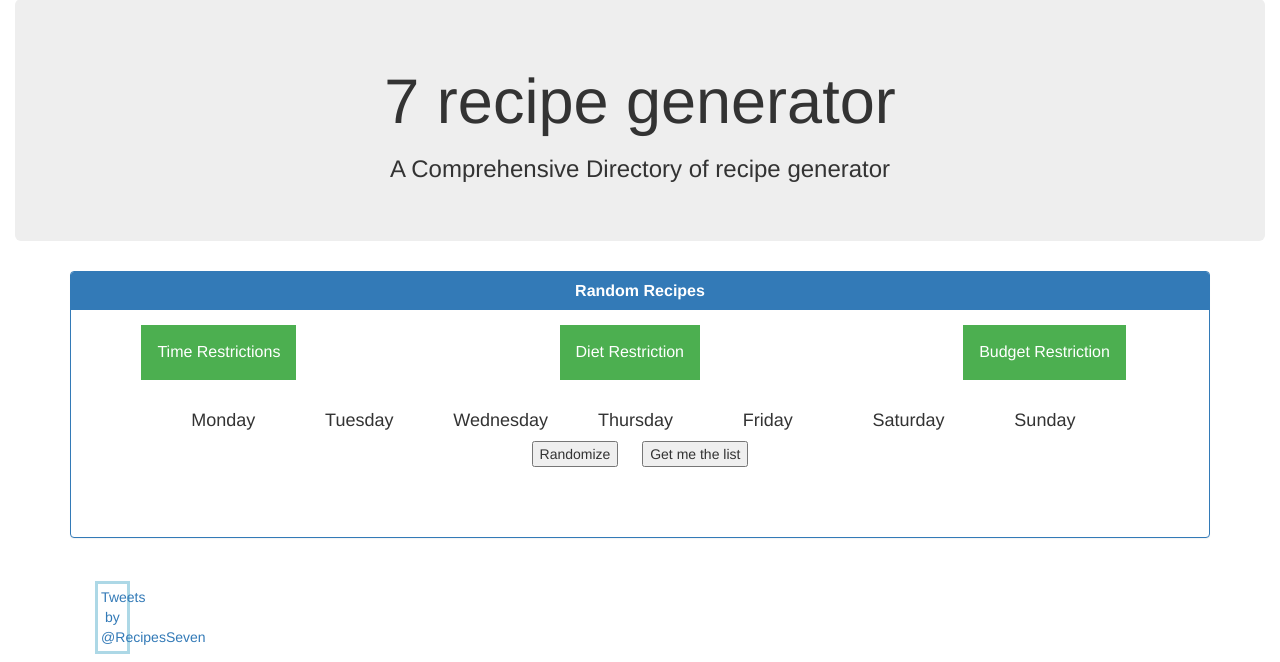
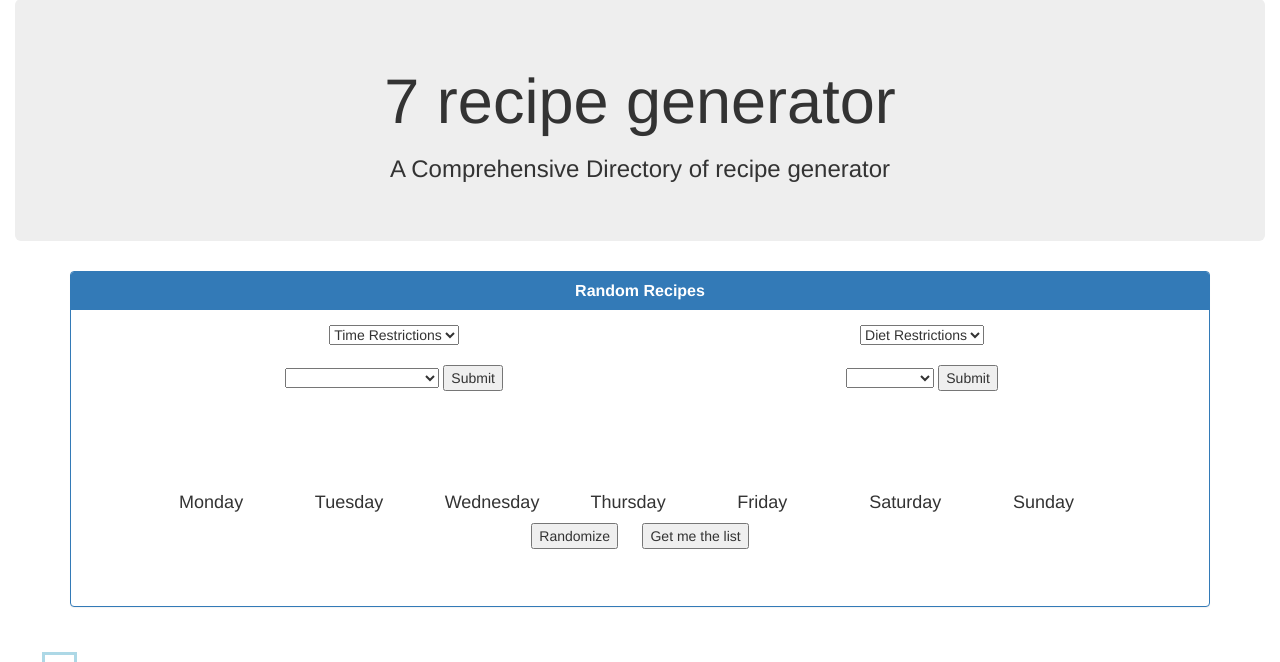
Before and after one commit to williamavasquez/backstreetboys, a PHP site: page / in a window 1280 px wide. Shown: the part 73-735 px from the top of the page. Run offline with PHP 8.4, Linux system fonts and the light colour scheme; some libraries are stand-ins or nearby versions.

Commit message:
new restricion options changed JS and CSS towards the buttons

```diff
--- a/index.html
+++ b/index.html
@@ -53,32 +53,32 @@
             </div>
             <div class="panel-body">
                 <!-- drop down menu section -->
-                <div class="dropdownMenu">
-                    <div class="timedropdown">
-                        <button onclick="myTimeFunction()" class="timeBtn">Time Restrictions</button>
-                            <div id="timemyDropdown" class="timedropdown-content">
-                                <a href="#home">time</a>
-                                <a href="#about">time</a>
-                                <a href="#contact">time</a>
-                            </div>
-                    </div>
-                    <div class="dietdropdown">
-                        <button onclick="myDietFunction()" class="dietBtn">Diet Restriction</button>
-                            <div id="dietmyDropdown" class="dietdropdown-content">
-                                <a href="#home">diet</a>
-                                <a href="#about">diet</a>
-                                <a href="#contact">diet</a>
-                            </div>
-                    </div>
-                    <div class="budgetdropdown">
-                        <button onclick="myBudgetFunction()" class="budgetBtn">Budget Restriction</button>
-                            <div id="budgetmyDropdown" class="budgetdropdown-content">
-                                <a href="#home">budget</a>
-                                <a href="#about">budget</a>
-                                <a href="#contact">budget</a>
-                            </div>
-                    </div>
-                    <!-- end of drop down menu -->
+
+                <!-- redo drop down menu -->
+
+               <form id='formOne' name="myform"><div align="center">
+               <select name="optone" size="1"
+               onchange="setOptions(document.myform.optone.options[document.myform.optone.selectedIndex].value);">
+               <!-- <option value=" " selected="selected"> </option>  -->
+               <option value="1" selected="selected" >Time Restrictions</option>
+               </select><br /> <br />
+               <select name="opttwo" size="1">
+               <option value=" " selected="selected">Please select one of the options above first</option>
+               </select>
+               <input type="button" name="go" value="Submit">
+               </div></form>
+
+               <form id='formTwo' name="myformtwo"><div align="center">
+               <select name="optoneanother" size="1"
+               onchange="setOptions(document.myformtwo.optoneanother.options[document.myformtwo.optoneanother.selectedIndex].value);">
+               <!-- <option value=" " selected="selected"> </option>  -->
+               <option value="1" selected="selected" >Diet Restrictions</option>
+               </select><br /> <br />
+               <select name="opttwoanother" size="1">
+               <option value=" " selected="selected">Please select one of the options above first</option>
+               </select>
+               <input type="button" name="go" value="Submit">
+               </div></form>
                 </div>
                 <br>
                 <!-- this is the 7 image section -->
--- a/style.css
+++ b/style.css
@@ -92,128 +92,18 @@
     float:left;
     margin-left:7%;
 }
-
-.dropdownMenu
+#formOne
 {
-	margin-left: 5%;
+    float: left;
+    margin-left: 18%;
 }
-/*down below is for time*/
-.timeBtn {
-    background-color: #4CAF50;
-    color: white;
-    padding: 16px;
-    font-size: 16px;
-    border: none;
-    cursor: pointer;
+#formTwo
+{
+    float: left;
+    margin-left: 31%;
 }
 
-.timeBtn:hover, .timeBtn:focus {
-    background-color: #3e8e41;
-}
 
-.timedropdown {
-    position: relative;
-    display: inline-block;
-    float: left;
-}
-
-.timedropdown-content {
-    display: none;
-    position: absolute;
-    background-color: #f9f9f9;
-    min-width: 160px;
-    overflow: auto;
-    box-shadow: 0px 8px 16px 0px rgba(0,0,0,0.2);
-}
-
-.timedropdown-content a {
-    color: black;
-    padding: 12px 16px;
-    text-decoration: none;
-    display: block;
-}
-
-.timedropdown a:hover {background-color: #f1f1f1}
-
-/*down below is for diet*/
-
-.dietBtn {
-    background-color: #4CAF50;
-    color: white;
-    padding: 16px;
-    font-size: 16px;
-    border: none;
-    cursor: pointer;
-}
-
-.dietBtn:hover, .dietBtn:focus {
-    background-color: #3e8e41;
-}
-
-.dietdropdown {
-    position: relative;
-    display: inline-block;
-    float: left;
-    margin-left: 25%;
-}
-
-.dietdropdown-content {
-    display: none;
-    position: absolute;
-    background-color: #f9f9f9;
-    min-width: 160px;
-    overflow: auto;
-    box-shadow: 0px 8px 16px 0px rgba(0,0,0,0.2);
-}
-
-.dietdropdown-content a {
-    color: black;
-    padding: 12px 16px;
-    text-decoration: none;
-    display: block;
-}
-
-.dietdropdown a:hover {background-color: #f1f1f1}
-
-/*down below is for budget*/
-
-.budgetBtn {
-    background-color: #4CAF50;
-    color: white;
-    padding: 16px;
-    font-size: 16px;
-    border: none;
-    cursor: pointer;
-}
-
-.budgetBtn:hover, .budgetBtn:focus {
-    background-color: #3e8e41;
-}
-
-.budgetdropdown {
-    position: relative;
-    display: inline-block;
-    float: left;
-    margin-left: 25%;
-}
-
-.budgetdropdown-content {
-    display: none;
-    position: absolute;
-    background-color: #f9f9f9;
-    min-width: 160px;
-    overflow: auto;
-    box-shadow: 0px 8px 16px 0px rgba(0,0,0,0.2);
-}
-
-.budgetdropdown-content a {
-    color: black;
-    padding: 12px 16px;
-    text-decoration: none;
-    display: block;
-}
-
-.budgetdropdown a:hover {background-color: #f1f1f1}
 
 #footer
 {
```
Also changed, not shown: game.js (+30 -51 lines).
